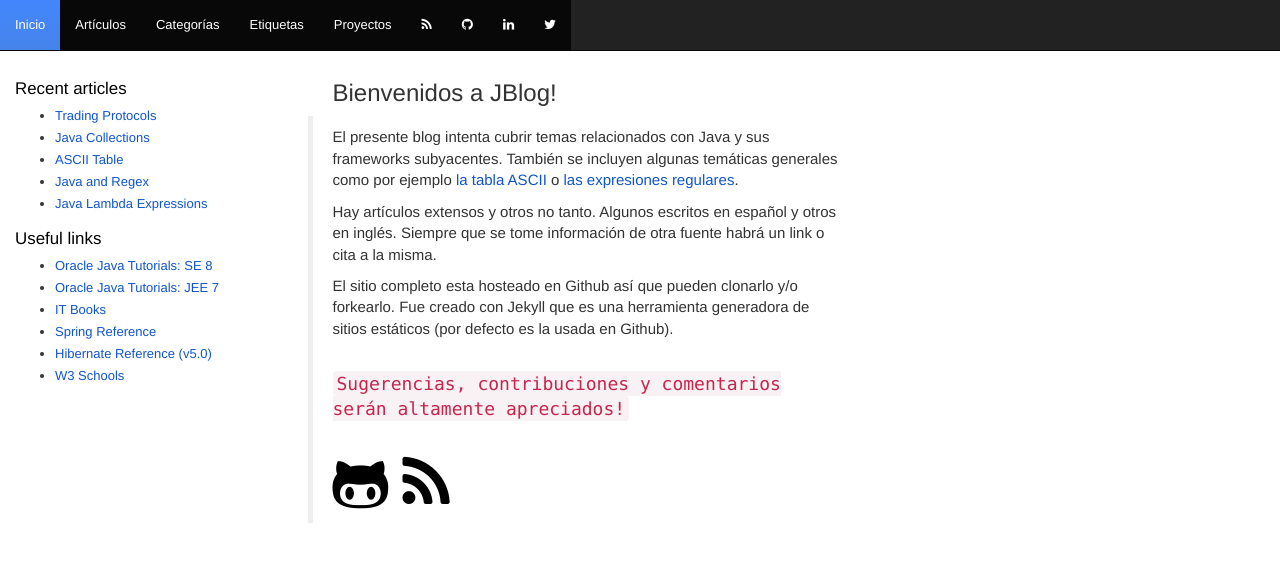
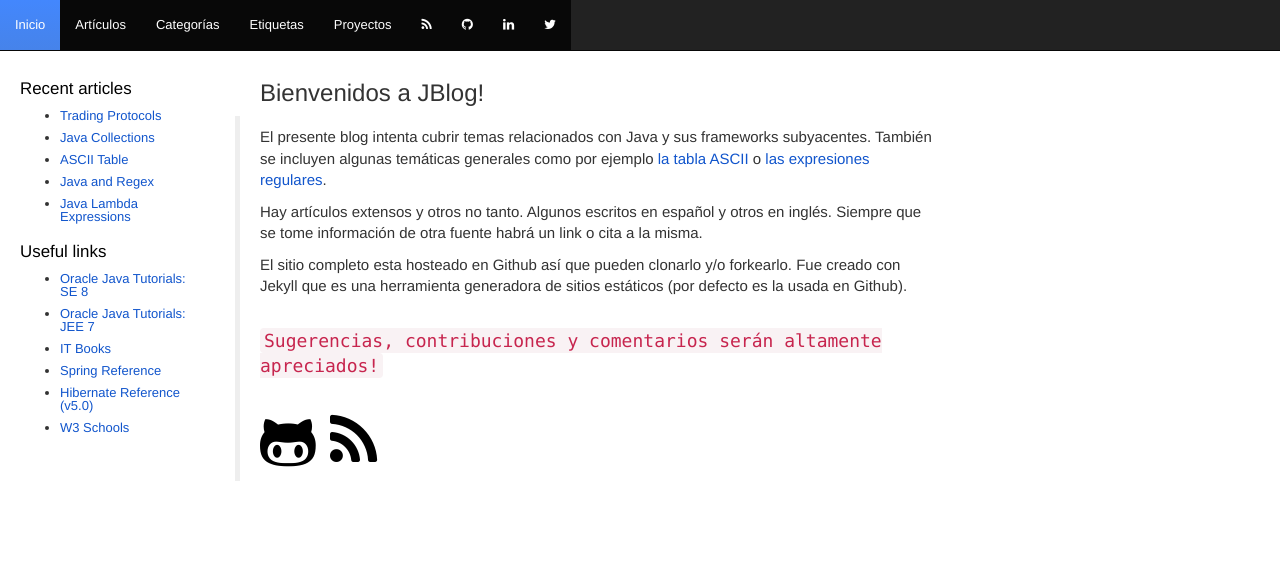
Before and after one commit to damianfanaro/damianfanaro.github.io, a Jekyll site: the page built from index.html, in a window 1280 px wide. Shown: the top 562 px of the page. Built offline with Jekyll 4.4.1, drawn with Linux system fonts in a browser that asks for light colours; nearby versions of some CDN libraries; Markdown is read by kramdown in place of the engine named in the settings; a script that is not in the unit is left out; the list of posts is cut into pages by our own code; comment, search, counter and statistics services are not loaded.

Commit message:
Update default.html

```diff
--- a/_layouts/default.html
+++ b/_layouts/default.html
@@ -1,14 +1,14 @@
 {% include header.html %}
 
-<div class="container container-left">
+<div style="padding-left: 20px;">
     <div class="row">
-        <div class="col-md-3 hidden-xs">
+        <div class="col-md-2 hidden-xs">
             {% include sidebar.html %}
         </div>
-        <div class="col-md-6">
+        <div class="col-md-7">
             {{ content }}
         </div>
-        <div class="col-md-3">
+        <div class="col-md-2">
             {% include sidebar-right.html %}
         </div>
     </div>
```
